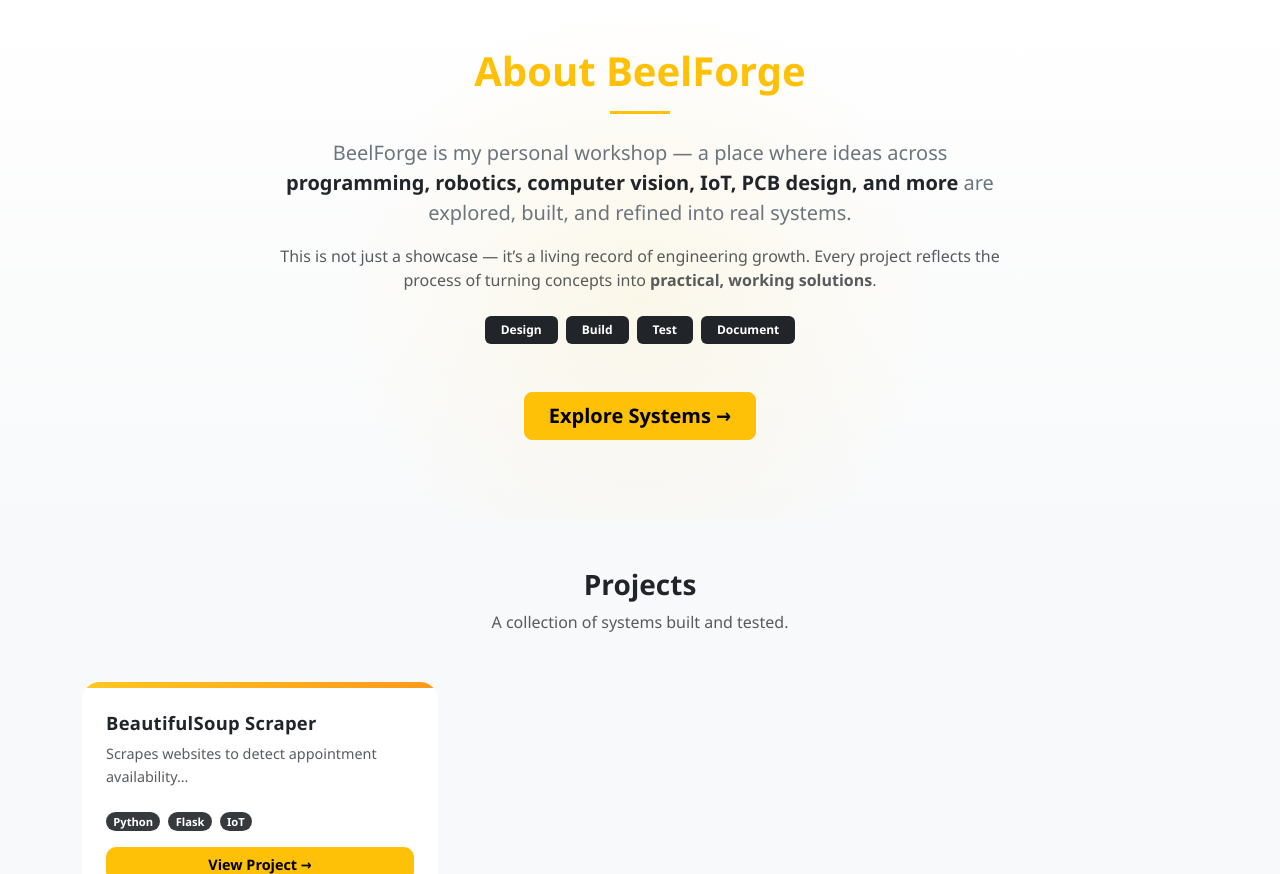
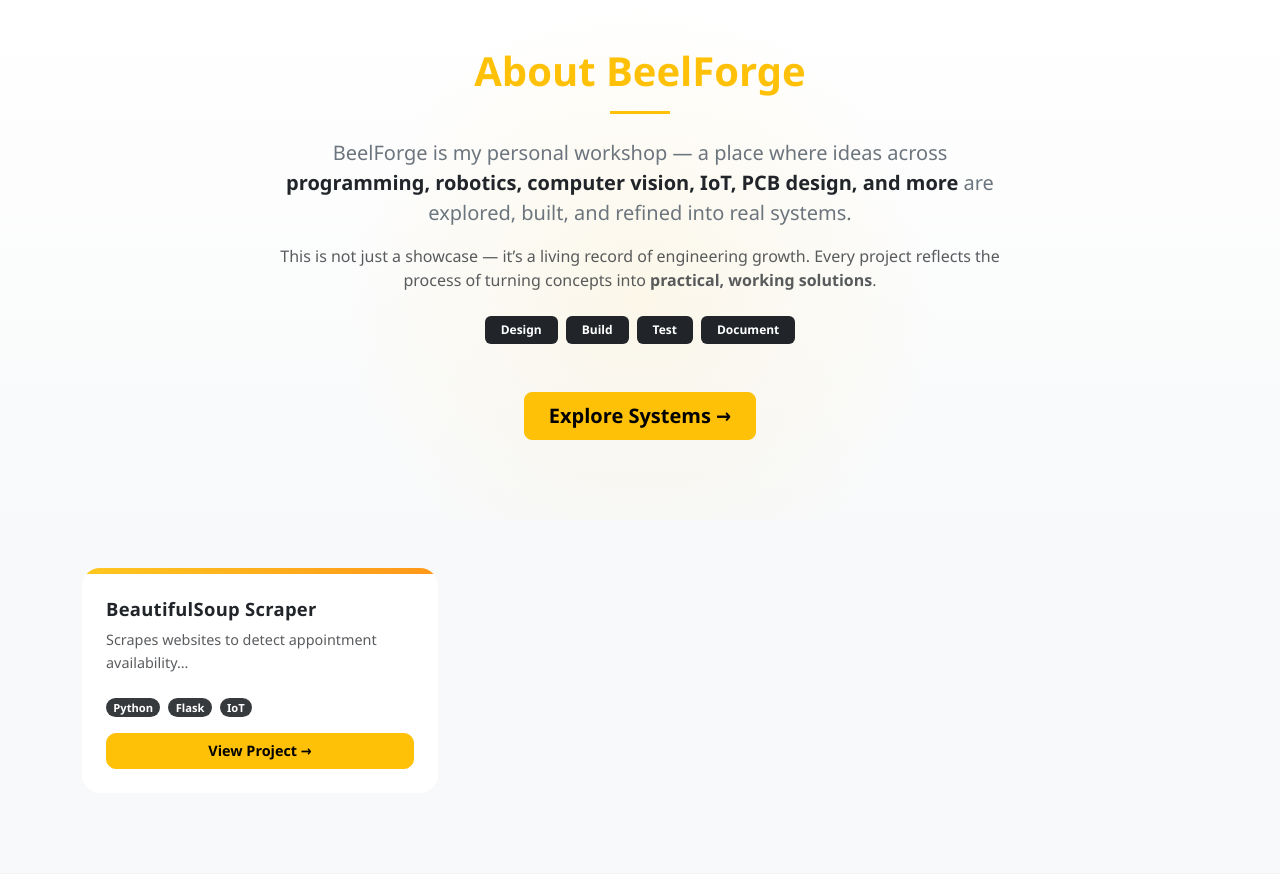
Before and after one commit to mohammednabeel123/myfrontendsite, a Flask app: page /main in a window 1280 px wide. Shown: the part 55-929 px from the top of the page. Run offline with Flask 3, Linux system fonts and the light colour scheme.

Commit message:
removed some text

```diff
--- a/templates/main.html
+++ b/templates/main.html
@@ -150,14 +150,7 @@ footer a:hover {
 <!-- PROJECTS SECTION -->
 <section id="projects" class="py-5 bg-light">
   <div class="container">
-
-    <div class="text-center mb-5">
-      <h3 class="fw-bold">Projects</h3>
-      <p class="text-muted">A collection of systems built and tested.</p>
-    </div>
-
     <div class="row g-4">
-
       {% for project in projects %}
       <div class="col-md-6 col-lg-4">
 
```
